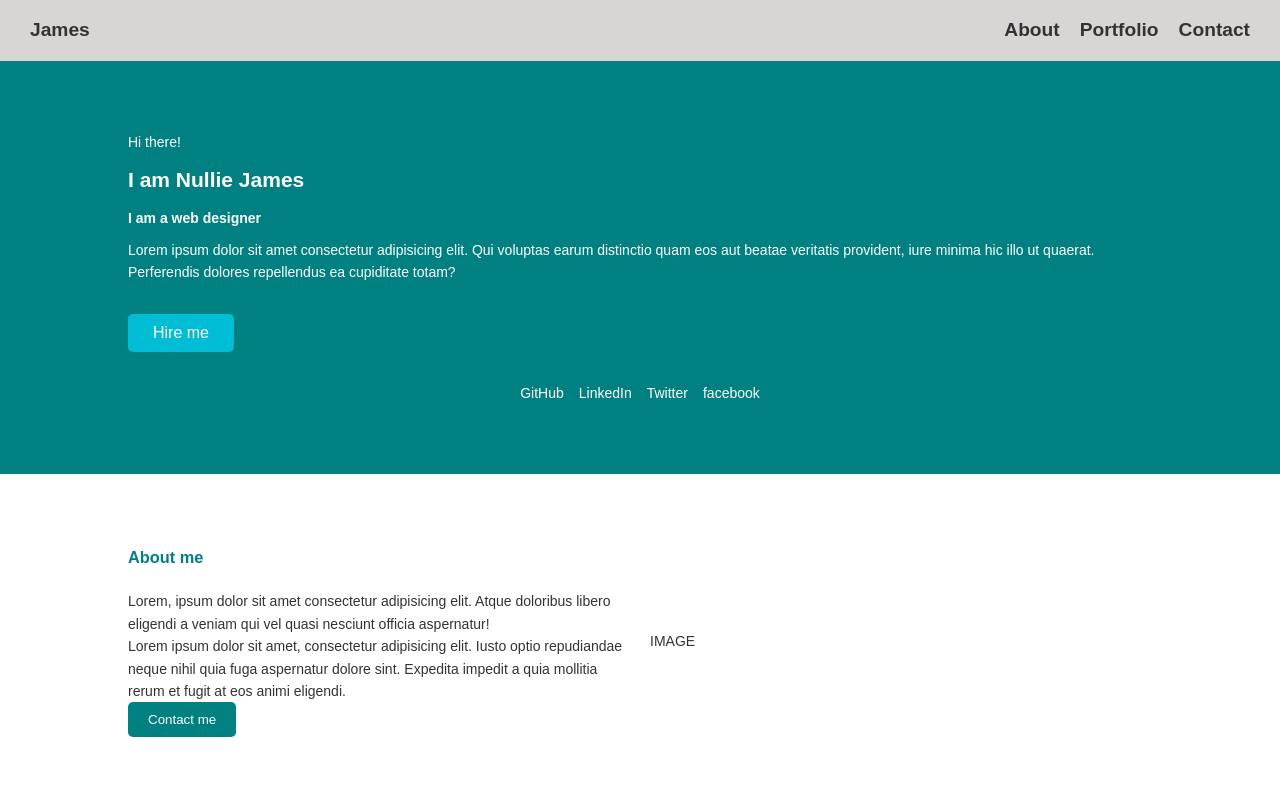
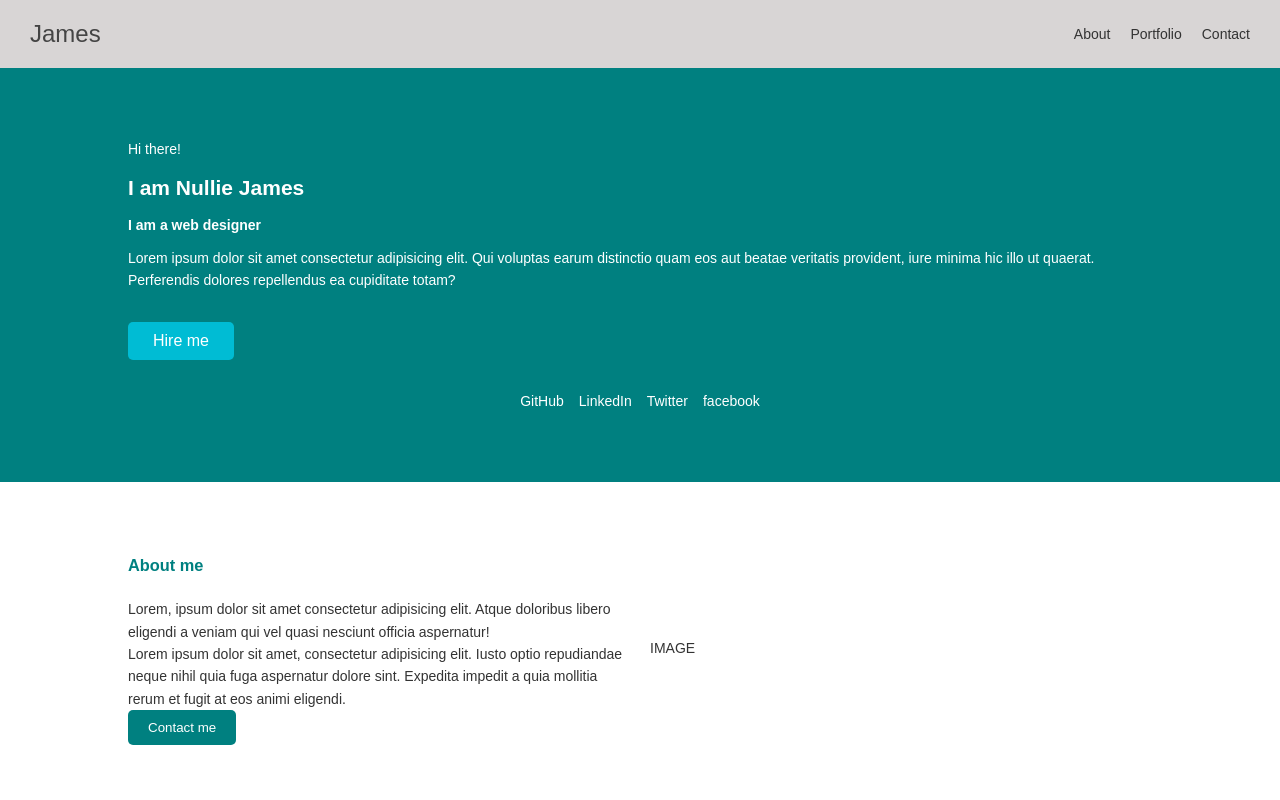
Before and after one commit to nulliejames/nulliejames-portfolio, a plain HTML site: page index.html in a window 1280 px wide. Shown: the top 800 px of the page. Drawn offline with Linux system fonts and the light colour scheme.

Commit message:
style the header logo

```diff
--- a/css/style.css
+++ b/css/style.css
@@ -40,9 +40,11 @@ header {
   z-index: 1000;
 }
 
-header a {
-  font-weight: bold;
-  font-size: 1.2rem;
+header .logo {
+  color: #444;
+  font-size: 24px;
+  text-decoration: none;
+
 }
 
 nav ul {
--- a/index.html
+++ b/index.html
@@ -9,7 +9,7 @@
 
   <body>
     <header>
-      <a href="./index.html">James</a>
+      <a href="./index.html" class="logo">James</a>
       <nav>
         <ul>
           <li><a href="#about">About</a></li>
```
